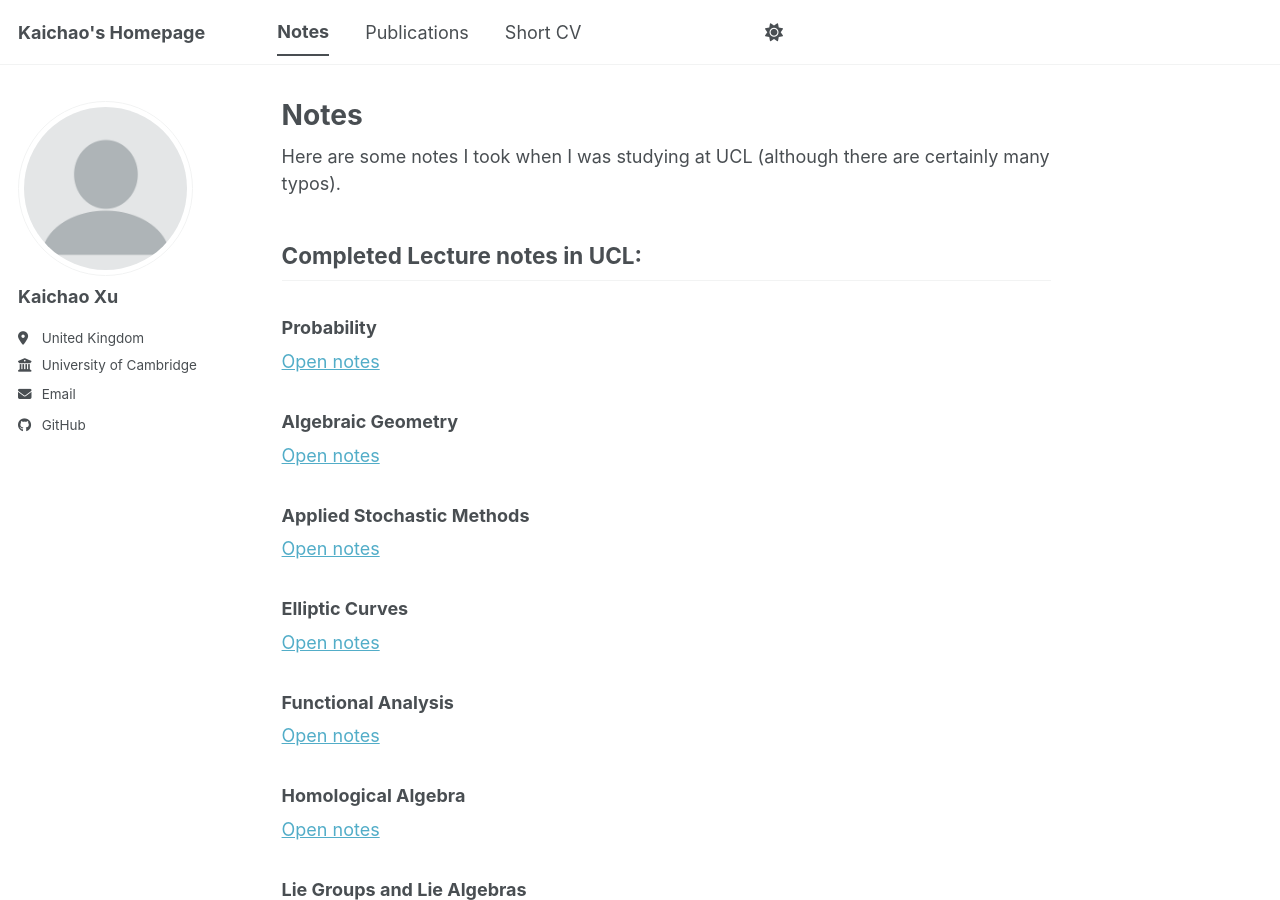
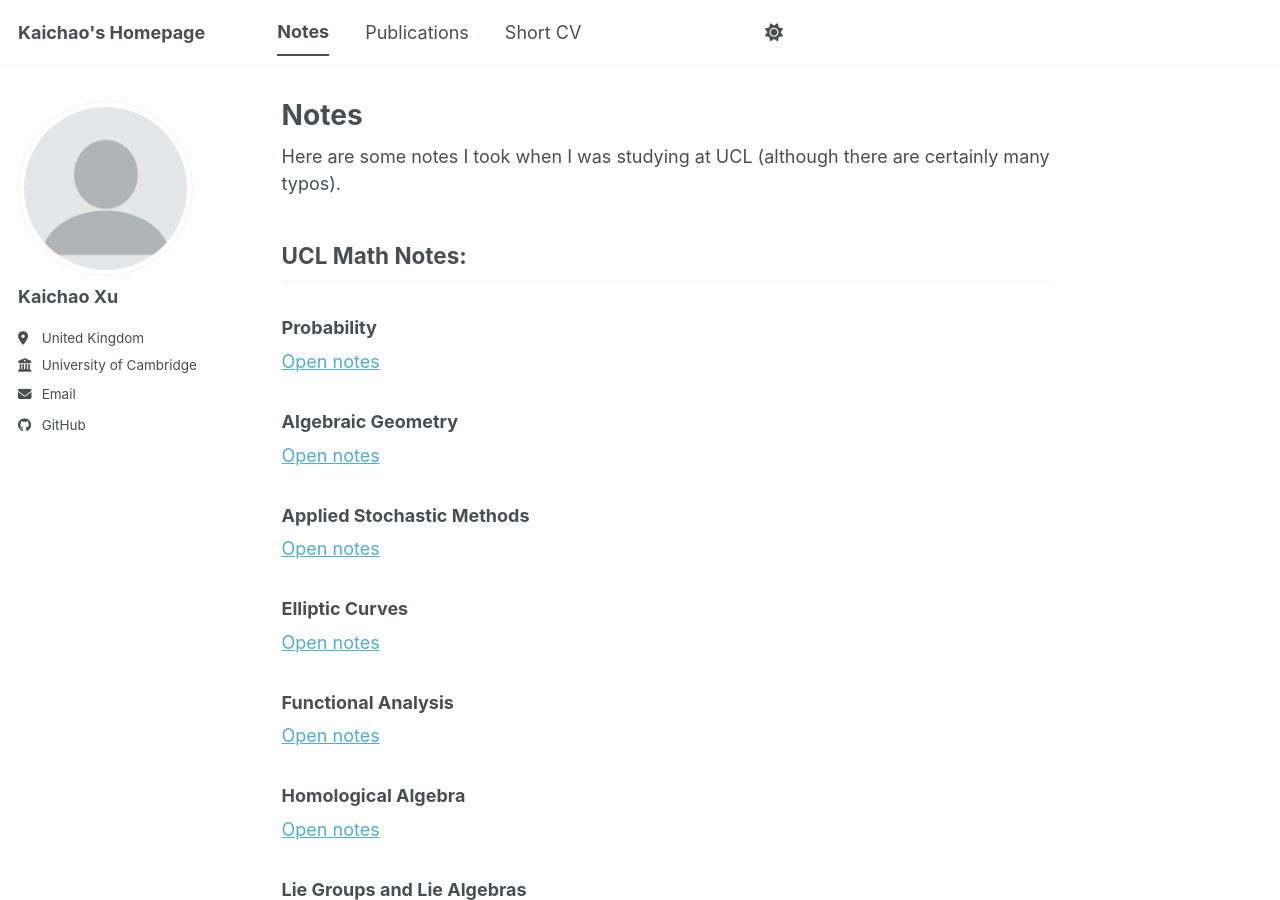
Before and after one commit to kx247/kaichaoxu, a Jekyll site: the page built from _pages/notes.md, in a window 1280 px wide and 900 px high. Built offline with Jekyll 4.4.1, drawn with Linux system fonts in a browser that asks for light colours; a style sheet for code colours, icons or effects is not loaded.

Commit message:
Update notes.md

```diff
--- a/_pages/notes.md
+++ b/_pages/notes.md
@@ -6,7 +6,7 @@ author_profile: true
 
 Here are some notes I took when I was studying at UCL (although there are certainly many typos).
 
-## Completed Lecture notes in UCL:
+## UCL Math Notes:
 
 ### Probability
 
```
